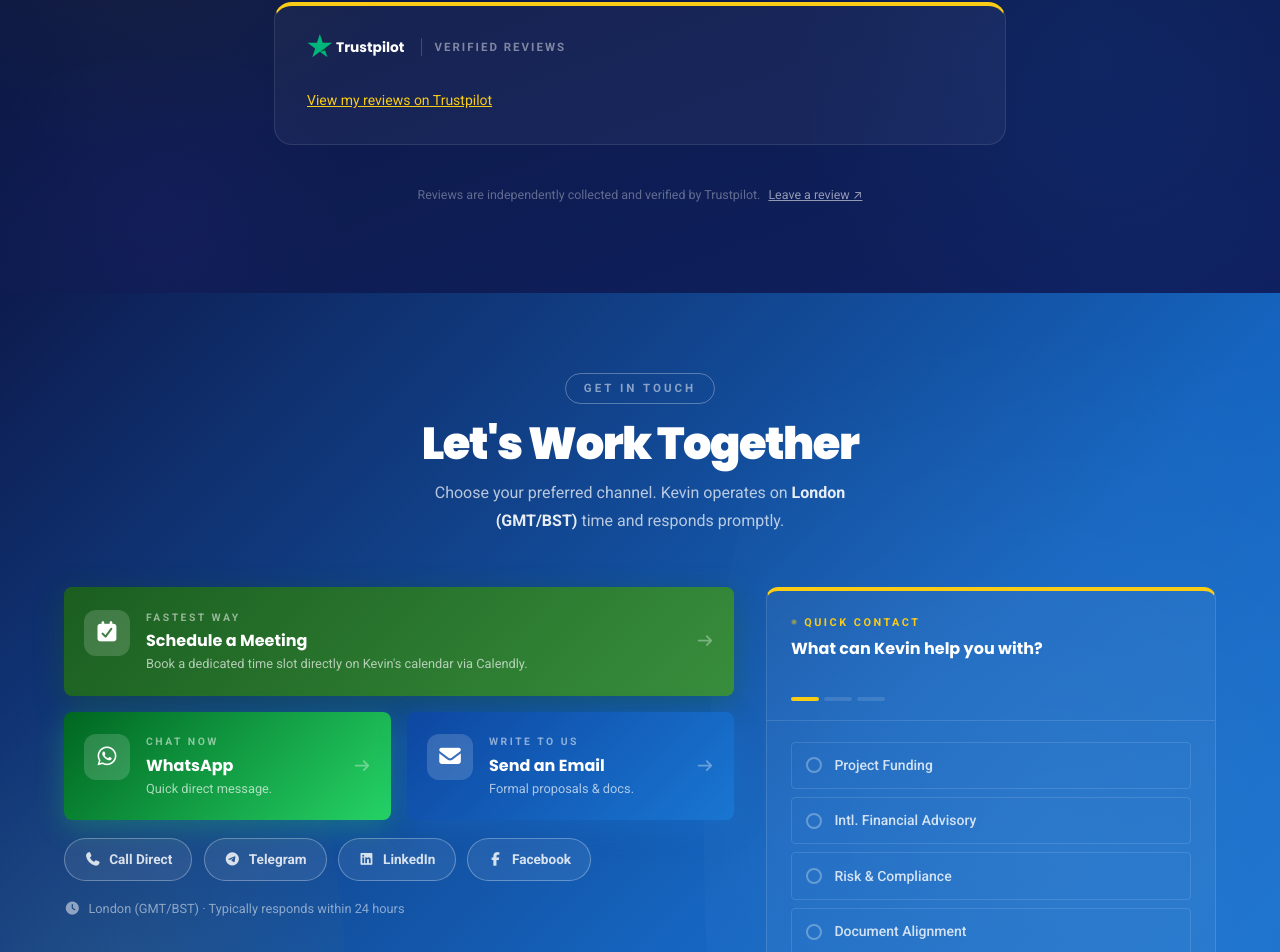
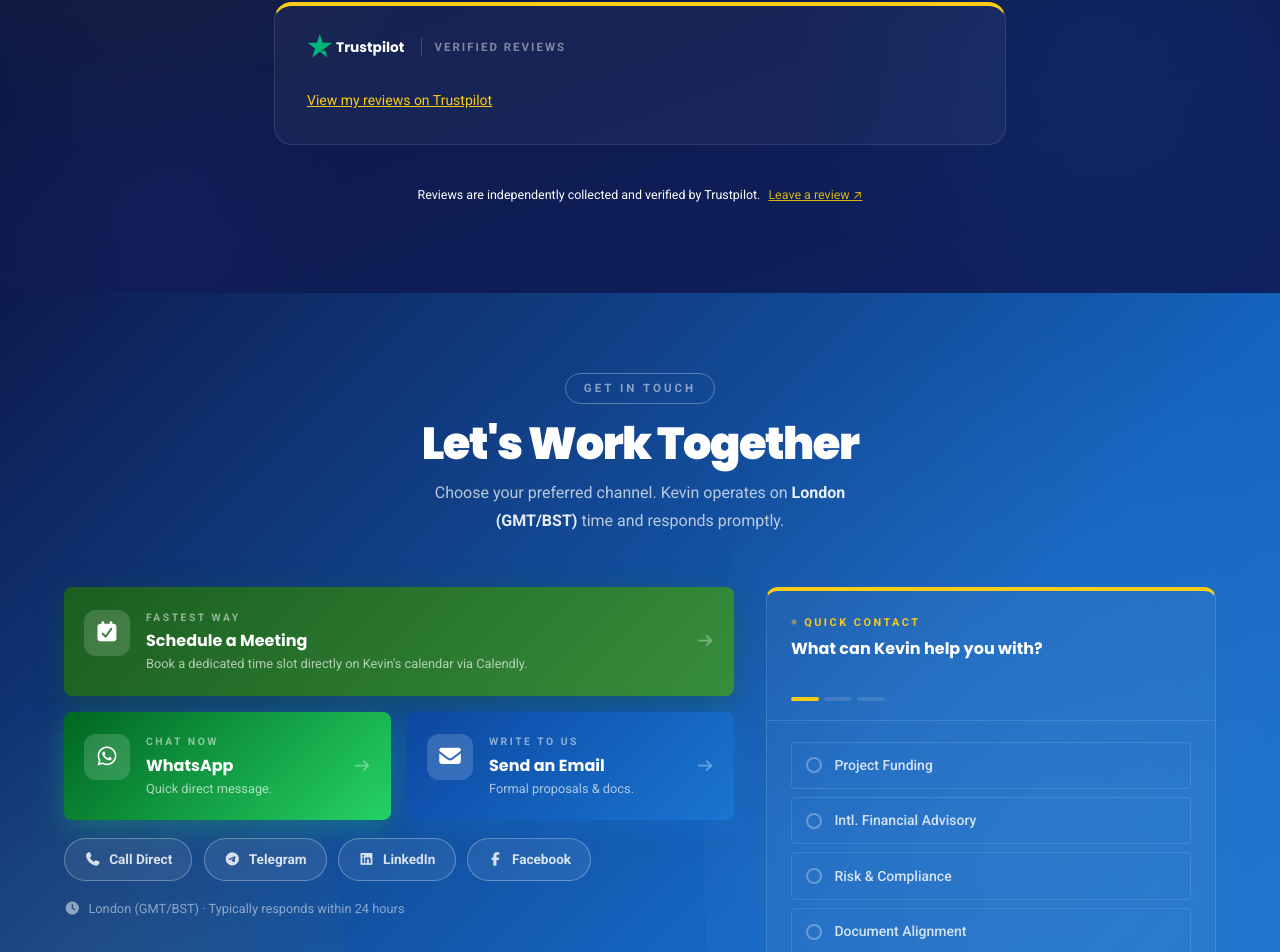
Before and after one commit to nehcracker/kevin, a React (Create React App) app: page /services/business-funding-loans in a window 1280 px wide. Shown: the part 6146-7098 px from the top of the page. Built offline with nearby package versions, Linux system fonts and the light colour scheme; a small style sheet from the web is missing.

Commit message:
verified reviews

```diff
--- a/src/components/Reviews/Reviews.css
+++ b/src/components/Reviews/Reviews.css
@@ -144,7 +144,7 @@
 /* ── Footer note ────────────────────────────────────────────────────────── */
 .reviews-footer-note {
   font-size: 0.78rem;
-  color: rgba(255,255,255,0.35);
+  color: rgb(255, 255, 255);
   text-align: center;
   display: flex;
   align-items: center;
@@ -154,7 +154,7 @@
 }
 
 .reviews-footer-note a {
-  color: rgba(255,255,255,0.55);
+  color: rgba(255, 208, 0, 0.841);
   text-decoration: underline;
   transition: color 0.2s;
 }
```
